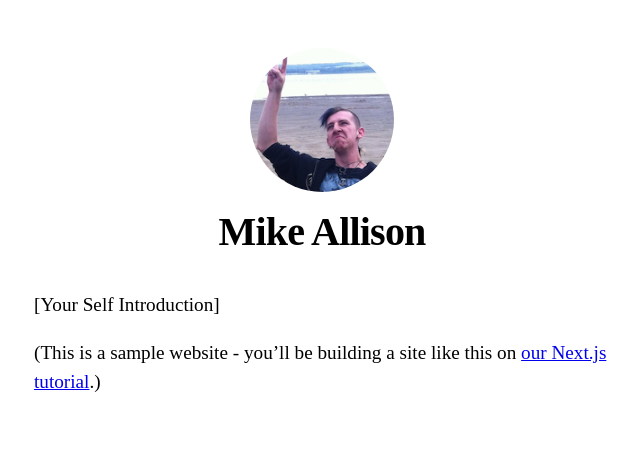
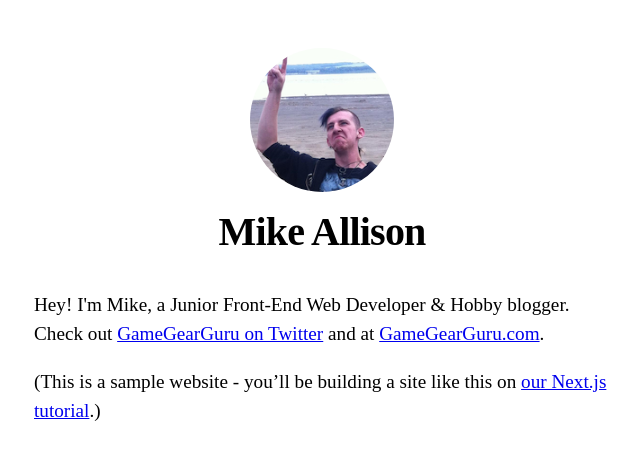
Before and after one commit to Huntthee/nextjs-blog, a Next.js app: page / in a window 1280 px wide. Shown: the top 460 px of the page, without its empty margins (318-958 px from the left). Built offline with nearby package versions, Linux system fonts and the light colour scheme.

Commit message:
Added personalized introduction

```diff
--- a/pages/index.js
+++ b/pages/index.js
@@ -9,7 +9,7 @@ export default function Home() {
         <title>{siteTitle}</title>
       </Head>
       <section className={utilStyles.headingMd}>
-        <p>[Your Self Introduction]</p>
+        <p>Hey! I'm Mike, a Junior Front-End Web Developer & Hobby blogger. Check out <a href="https://twitter.com/gamegearguru">GameGearGuru on Twitter</a> and at <a href="https://gamegearguru.com">GameGearGuru.com</a>.</p>
         <p>
           (This is a sample website - you’ll be building a site like this on{" "}
           <a href="https://nextjs.org/learn">our Next.js tutorial</a>.)
```
